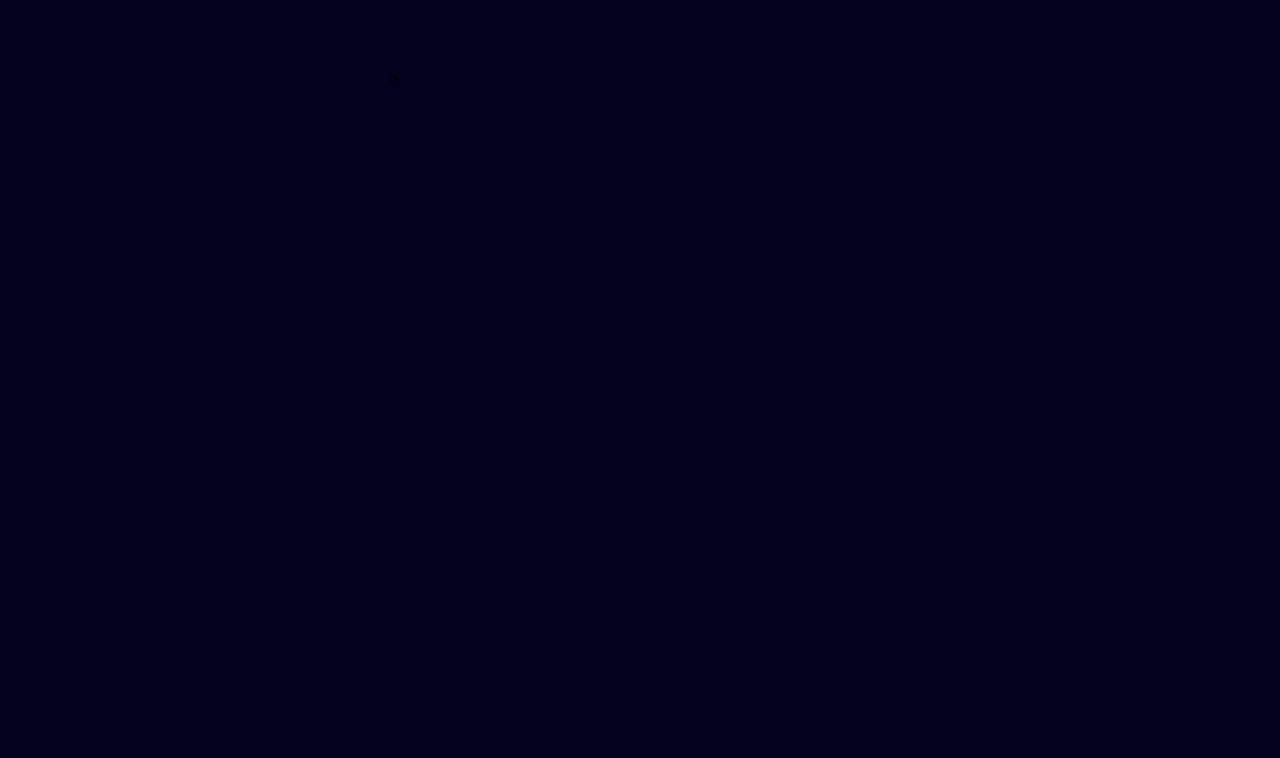
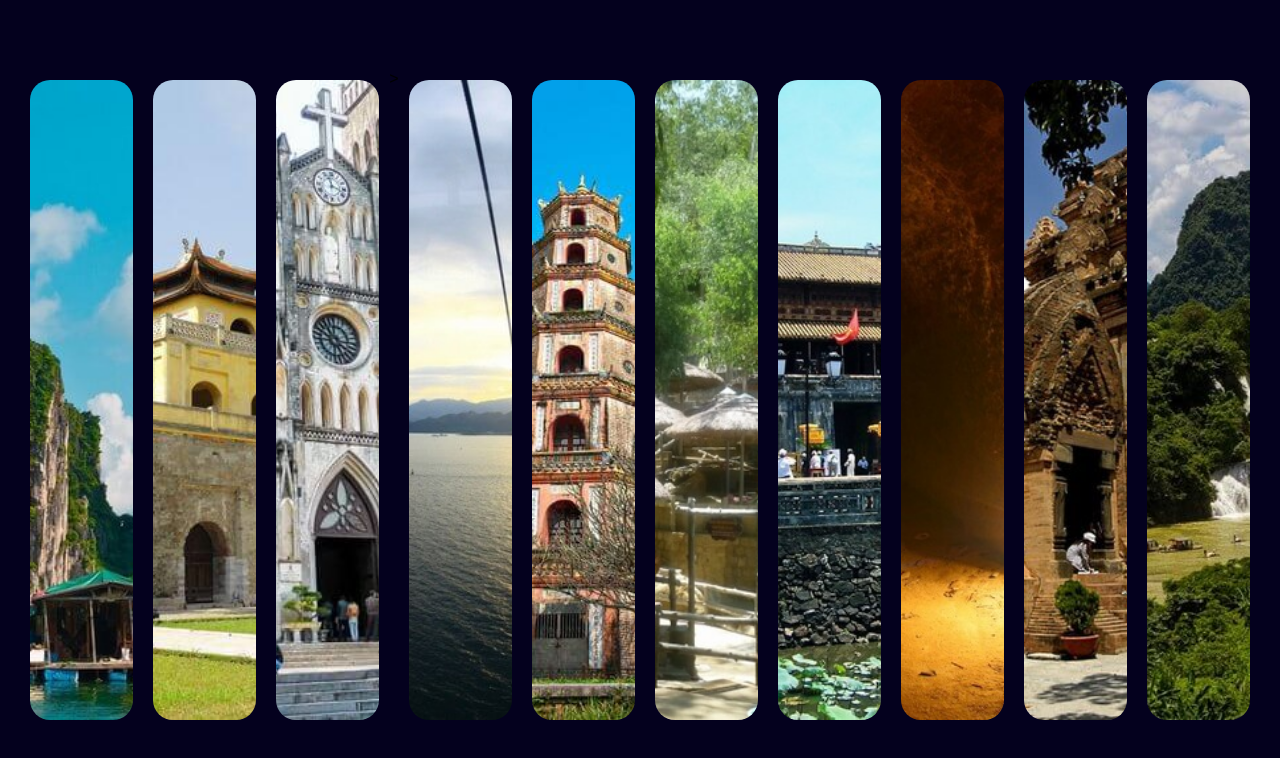
Before and after one commit to RustemRamazanov/travel, a plain HTML site: page index.html in a window 1280 px wide. Drawn offline with Linux system fonts and the light colour scheme; a web font is replaced by a local one.

Commit message:
Update index.html

```diff
--- a/index.html
+++ b/index.html
@@ -9,34 +9,34 @@
 </head>
 <body>
     <div class="container">
-        <div class="slide" style="background-image: url(img/buhta-halong.jpg)">
+        <div class="slide" style="background-image: url(buhta-halong.jpg)">
             <h3>Бухта Халонг</h3>
         </div>
-        <div class="slide" style="background-image: url(img/hanojskaya-tsitadel.jpg)">
+        <div class="slide" style="background-image: url(hanojskaya-tsitadel.jpg)">
             <h3>Ханойская цитадель</h3>
         </div>
-        <div class="slide" style="background-image: url(img/hanojskij-kafedralnyj-sobor.jpg)">
+        <div class="slide" style="background-image: url(hanojskij-kafedralnyj-sobor.jpg)">
             <h3>Ханоский кафедральный собор</h3>
         </div>>
-        <div class="slide" style="background-image: url(img/kanatnaya-doroga.jpg)">
+        <div class="slide" style="background-image: url(kanatnaya-doroga.jpg)">
             <h3>Канатная дорога к острову Хон Че</h3>
         </div>
-        <div class="slide" style="background-image: url(img/pagoda-tenmu.jpg)">
+        <div class="slide" style="background-image: url(pagoda-tenmu.jpg)">
             <h3>Пагода Тьенму</h3>
         </div>
-        <div class="slide" style="background-image: url(img/thap-ba.jpg)">
+        <div class="slide" style="background-image: url(thap-ba.jpg)">
             <h3>Термальные источники Тхап Ба</h3>
         </div>
-        <div class="slide" style="background-image: url(img/tu-cam-thanh.jpg)">
+        <div class="slide" style="background-image: url(tu-cam-thanh.jpg)">
             <h3>Запретный пурпурный город (Ту Кам Тхань)</h3>
         </div>
-        <div class="slide" style="background-image: url(img/tunneli-kuchi.jpg)">
+        <div class="slide" style="background-image: url(tunneli-kuchi.jpg)">
             <h3>Тоннели Кучи (Кути)</h3>
         </div>
-        <div class="slide" style="background-image: url(img/tyamskie-bashni.jpg)">
+        <div class="slide" style="background-image: url(tyamskie-bashni.jpg)">
             <h3>Тямские башни По Нагар(Чамские башни)</h3>
         </div>
-        <div class="slide" style="background-image: url(img/vodopad-detyan.jpg)">
+        <div class="slide" style="background-image: url(vodopad-detyan.jpg)">
             <h3>Водопад Дэтянь</h3>
         </div>
     </div>
```
